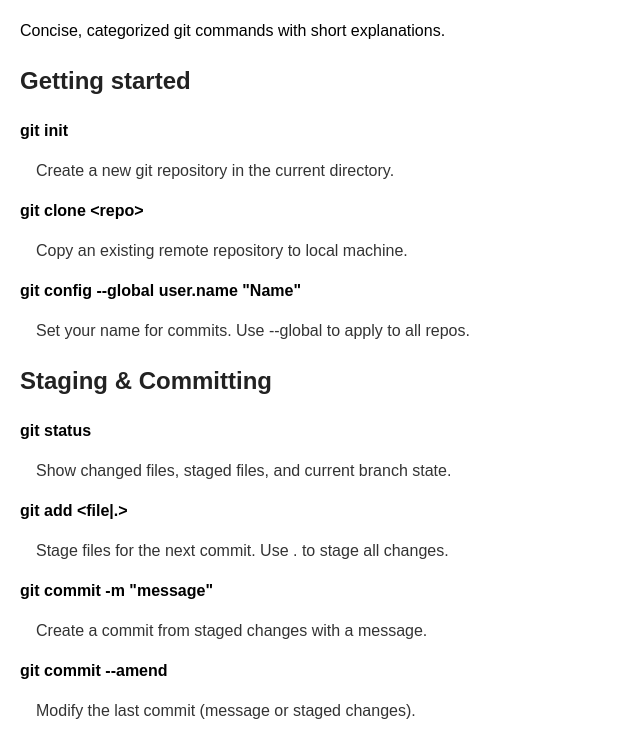
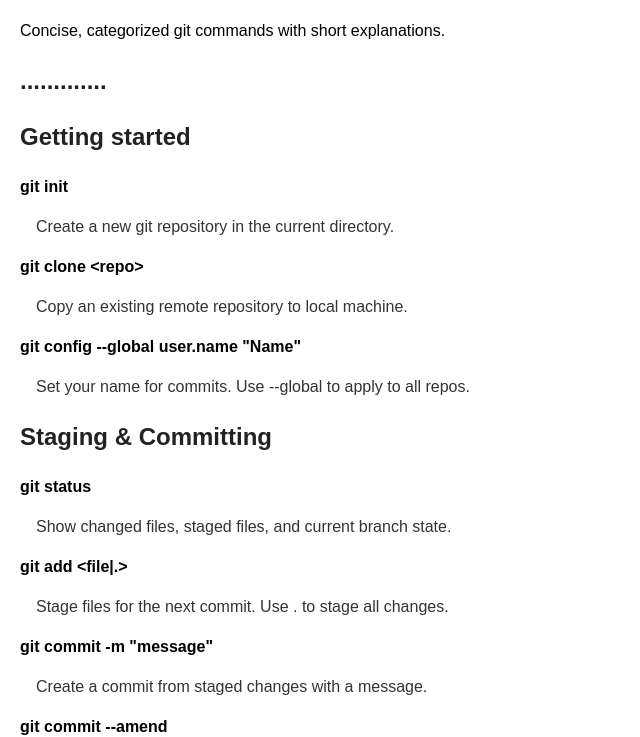
Before and after one commit to avinaash27sept/AIDS_TY_B_Practical, a plain HTML site: page git_commands.html in a window 1280 px wide. Shown: the part 72-809 px from the top of the page, without its empty margins (0-640 px from the left). Drawn offline with Linux system fonts and the light colour scheme.

Commit message:
Update git_commands.html

```diff
--- a/git_commands.html
+++ b/git_commands.html
@@ -23,6 +23,7 @@
 	<p>Concise, categorized git commands with short explanations.</p>
 
 	<section>
+	<h1>.............</h1>
 	<h2>Getting started</h2>
 	<p class="cmd">git init</p>
 	<p class="desc">Create a new git repository in the current directory.</p>
```
